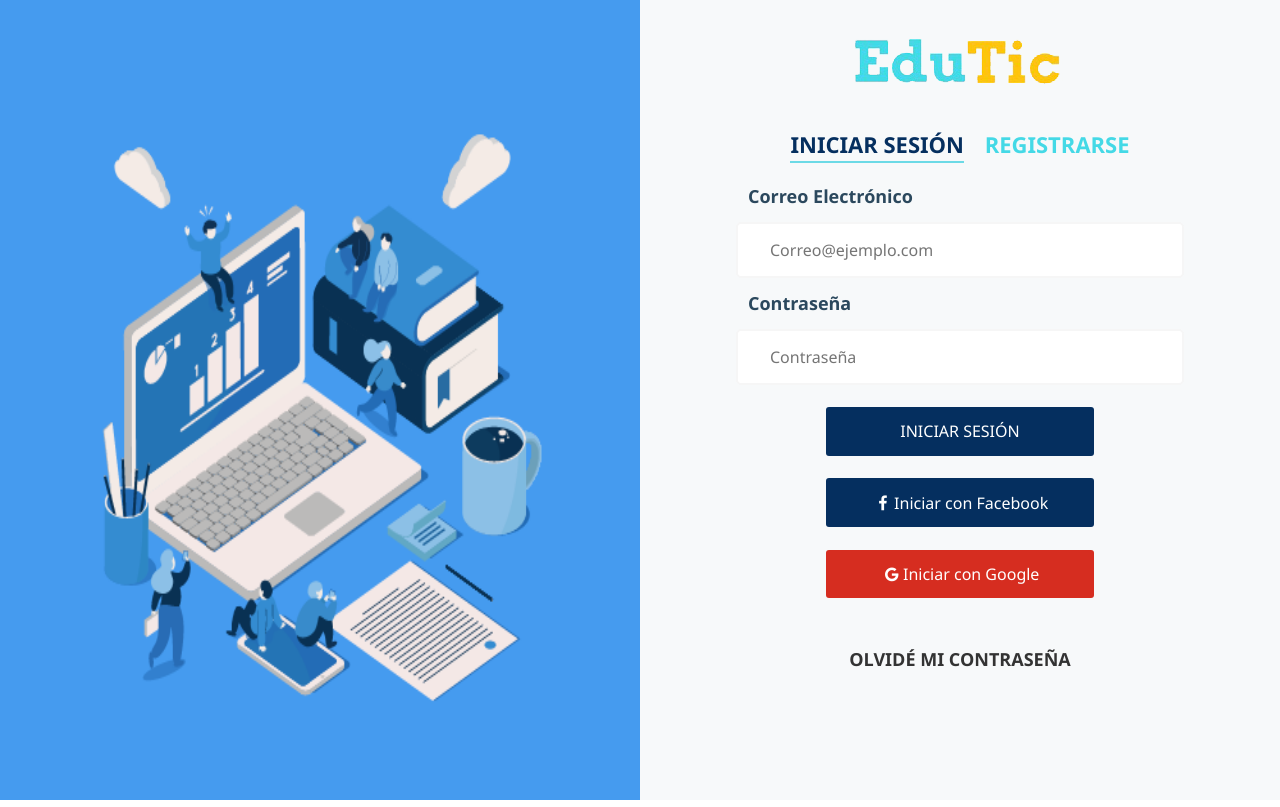
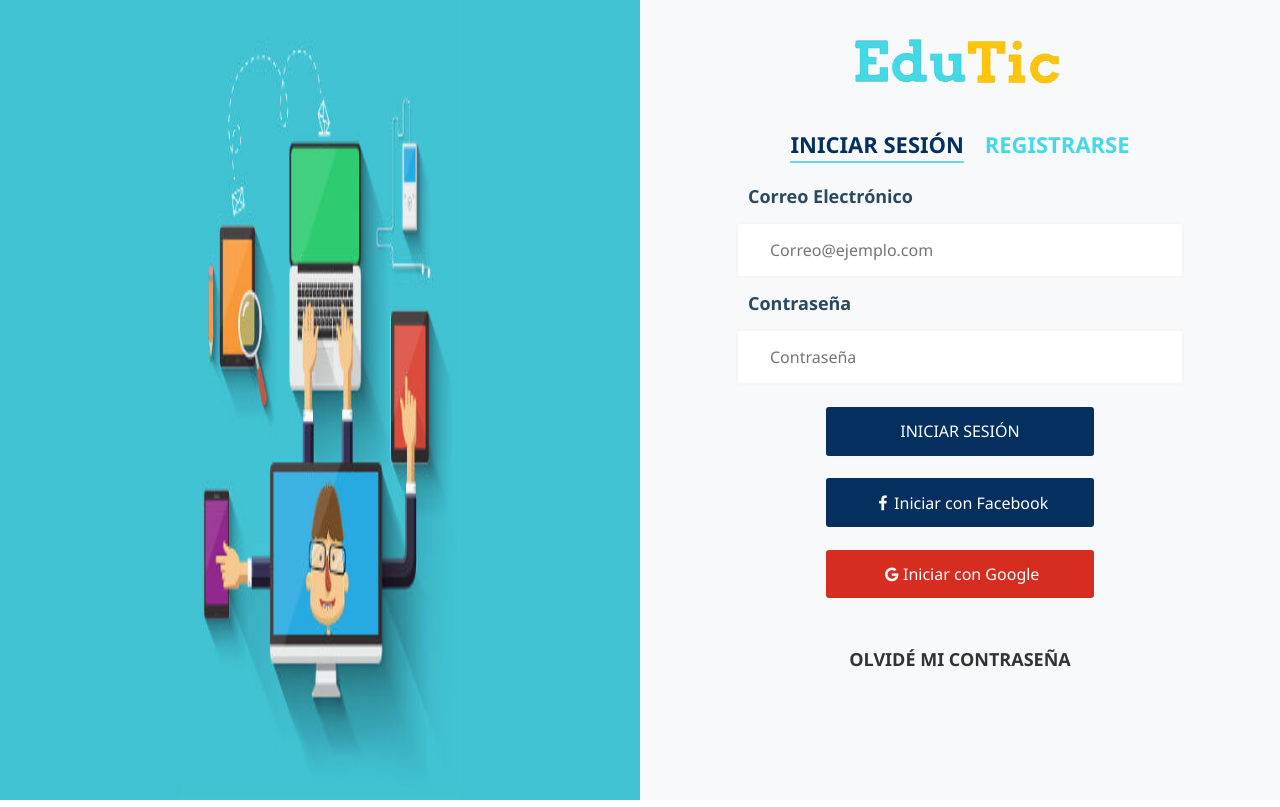
Before and after one commit to yulissateranc/lim-2018-05-bc-core-am-socialnetwork, a website: page src/index.html in a window 1280 px wide. Drawn offline with Linux system fonts and the light colour scheme; no server answers; a web font is replaced by a local one.

Commit message:
agregando favicon

```diff
--- a/src/index.html
+++ b/src/index.html
@@ -5,6 +5,7 @@
     <meta charset="utf-8">
     <title>EDU TECH</title>
     <meta name="viewport" content="width=device-width, initial-scale=1.0">
+    <link rel="shortcut icon" type="image/x-icon" href="../src/view/assets/img/icono.png" />
     <link rel="stylesheet" href="../src/view/assets/css/mystyle.css">
     <link rel="stylesheet" href="../src/view/assets/font/fontello.css">
     <link rel="stylesheet" href="../src/view/assets/css/style.modal.css" />
@@ -50,7 +51,7 @@
         </div>
     </div>
     <div id="slide">
-        <img src="view/assets/img/Slide.png" />
+        <img src="view/assets/img/slide6.jpg" />
     </div>
     <script src="https://www.gstatic.com/firebasejs/5.2.0/firebase.js"></script>
     <script src="../src/model/firebase-config.js"></script>
```
Also changed, not shown: src/view/wall.html (+1 -0 lines), src/view/assets/img/fondo_opcional.jpg (added), src/view/assets/img/slide10.jpg (added), src/view/assets/img/slide2.png (added), src/view/assets/img/slide3.png (added), src/view/assets/img/slide4.jpg (added), src/view/assets/img/slide6.jpg (added), src/view/assets/img/socialmedia.png (added).
